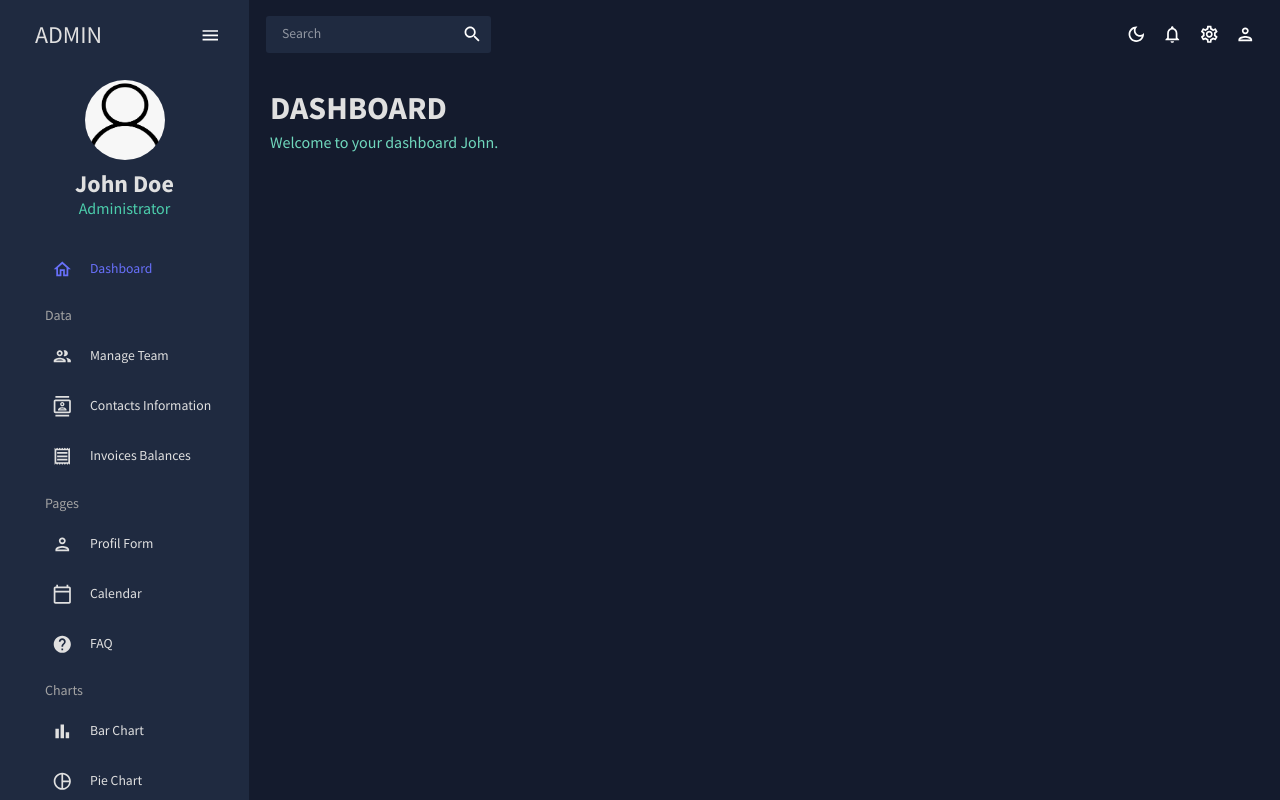
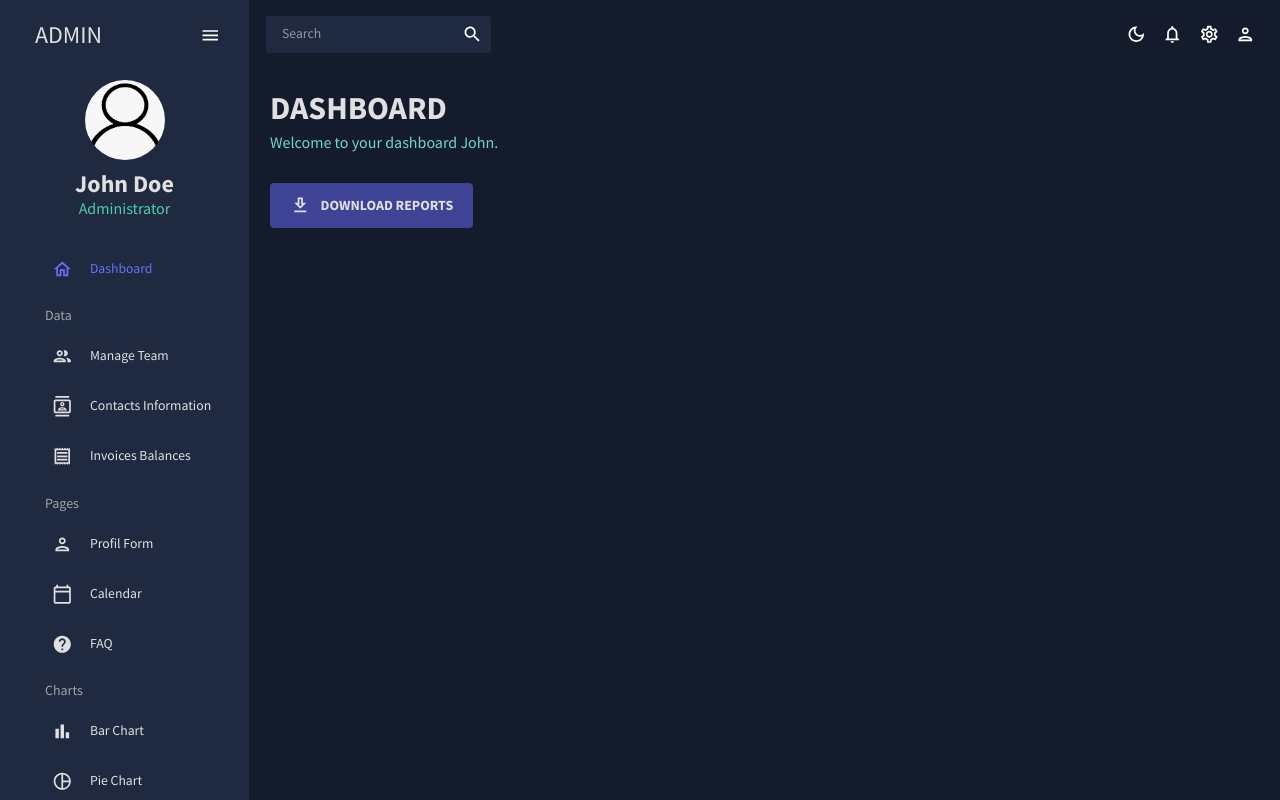
Before and after one commit to CMT94/react-MUI-admin-dashboard, a React (Create React App) app: page / in a window 1280 px wide. Built offline with nearby package versions, Linux system fonts and the light colour scheme.

Commit message:
create statbox + progress circle css component

```diff
--- /dev/null
+++ b/src/components/ProgressCircle.jsx
@@ -0,0 +1,25 @@
+import React from "react";
+
+import { Box, useTheme } from "@mui/material";
+
+import { tokens } from "../theme";
+
+const ProgressCircle = ({ progress = "0.80", size = "40" }) => {
+  const theme = useTheme();
+  const colors = tokens(theme.palette.mode);
+
+  const angle = progress * 360;
+
+  return (
+    <Box
+      sx={{
+        background: `radial-gradient(${colors.primary[400]} 55%, transparent 56%), conic-gradient(transparent 0deg ${angle}deg, ${colors.blueAccent[500]} ${angle}deg 360deg), ${colors.greenAccent[500]}`,
+        borderRadius: "50%",
+        width: `${size}px`,
+        height: `${size}px`,
+      }}
+    />
+  );
+};
+
+export default ProgressCircle;
--- /dev/null
+++ b/src/components/StatBox.jsx
@@ -0,0 +1,47 @@
+import React from "react";
+
+import { tokens } from "../theme";
+
+import { Box, Typography, useTheme } from "@mui/material";
+
+import ProgressCircle from "./ProgressCircle";
+
+const StatBox = ({ title, subtitle, icon, progress, increase }) => {
+  const theme = useTheme();
+  const colors = tokens(theme.palette.mode);
+
+  return (
+    <Box width="100%" m="0 30px">
+      <Box display="flex" justifyContent="space-between">
+        <Box>
+          {icon}
+          <Typography
+            variant="h4"
+            fontWeight="bold"
+            sx={{ color: colors.grey[100] }}
+          >
+            {title}
+          </Typography>
+        </Box>
+        <Box>
+          <ProgressCircle progress={progress} />
+        </Box>
+
+        <Box display="flex" justifyContent="space-between">
+          <Typography variant="h5" sx={{ color: colors.greenAccent[100] }}>
+            {subtitle}
+          </Typography>
+          <Typography
+            variant="h5"
+            fontStyle="italic"
+            sx={{ color: colors.greenAccent[600] }}
+          >
+            {increase}
+          </Typography>
+        </Box>
+      </Box>
+    </Box>
+  );
+};
+
+export default StatBox;
--- a/src/scenes/dashboard/index.jsx
+++ b/src/scenes/dashboard/index.jsx
@@ -1,13 +1,46 @@
 import React from "react";
 
-import { Box } from "@mui/material";
+import { tokens } from "../../theme";
+import { mockTransactions } from "../../data/mockData";
+
+import { Box, Button, IconButton, Typography, useTheme } from "@mui/material";
+import {
+  DownloadOutlined,
+  Email,
+  PointOfSale,
+  PersonAdd,
+  Traffic,
+} from "@mui/icons-material";
+
 import Header from "../../components/Header";
+import LineChart from "../../components/LineChart";
+import PieChart from "../../components/PieChart";
+import GeoChart from "../../components/GeoChart";
+import StatBox from "../../components/StatBox";
 
 const Dashboard = () => {
+  const theme = useTheme();
+  const colors = tokens(theme.palette.mode);
+
   return (
     <Box m="20px">
       <Box display="flex" justifyContent="space-between" alignItems="center">
         <Header title="DASHBOARD" subtitle="Welcome to your dashboard John." />
+      </Box>
+
+      <Box>
+        <Button
+          sx={{
+            backgroundColor: colors.blueAccent[700],
+            color: colors.grey[100],
+            fontSize: "14px",
+            fontWeight: "bold",
+            padding: "10px 20px",
+          }}
+        >
+          <DownloadOutlined sx={{ mr: "10px" }} />
+          Download Reports
+        </Button>
       </Box>
     </Box>
   );
```
